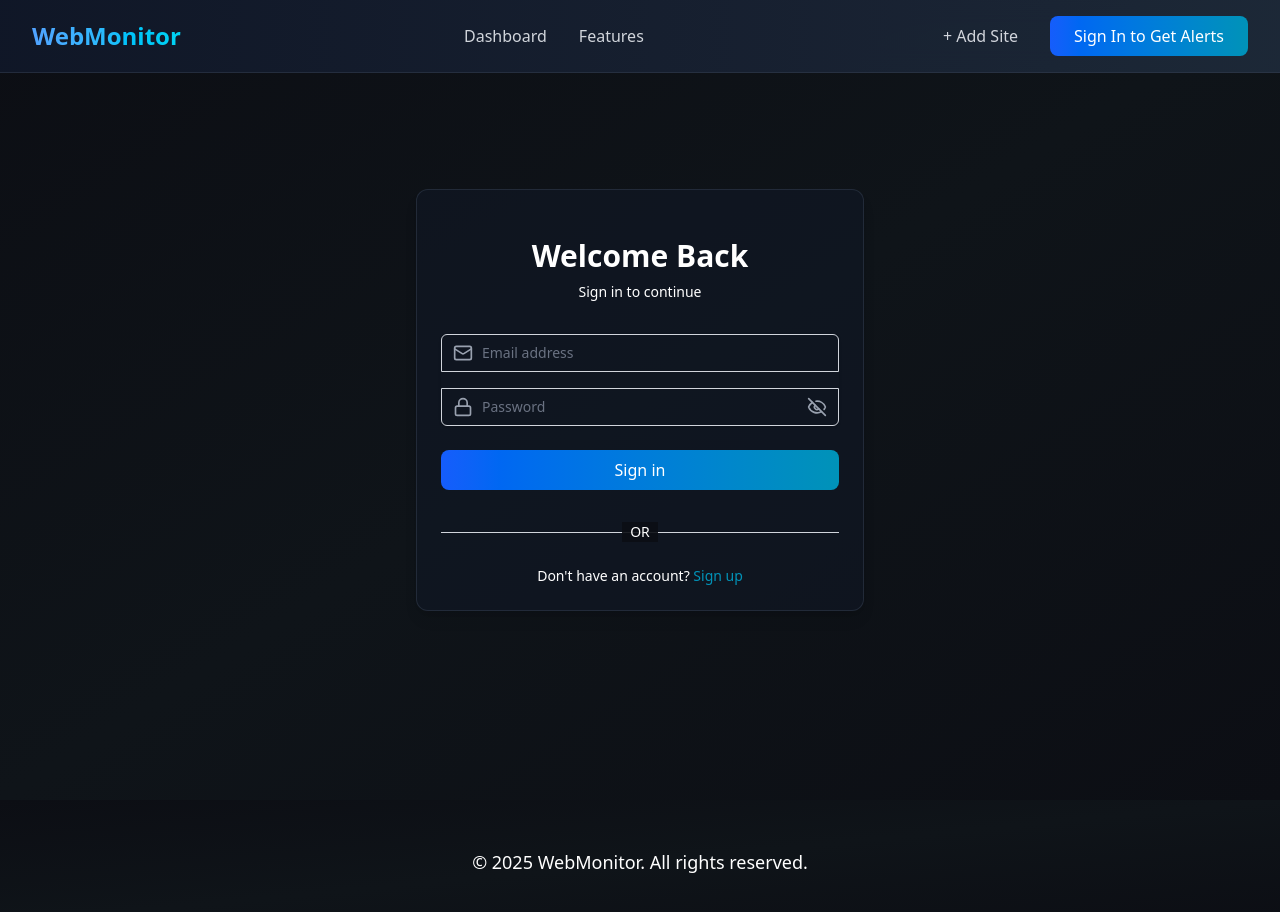
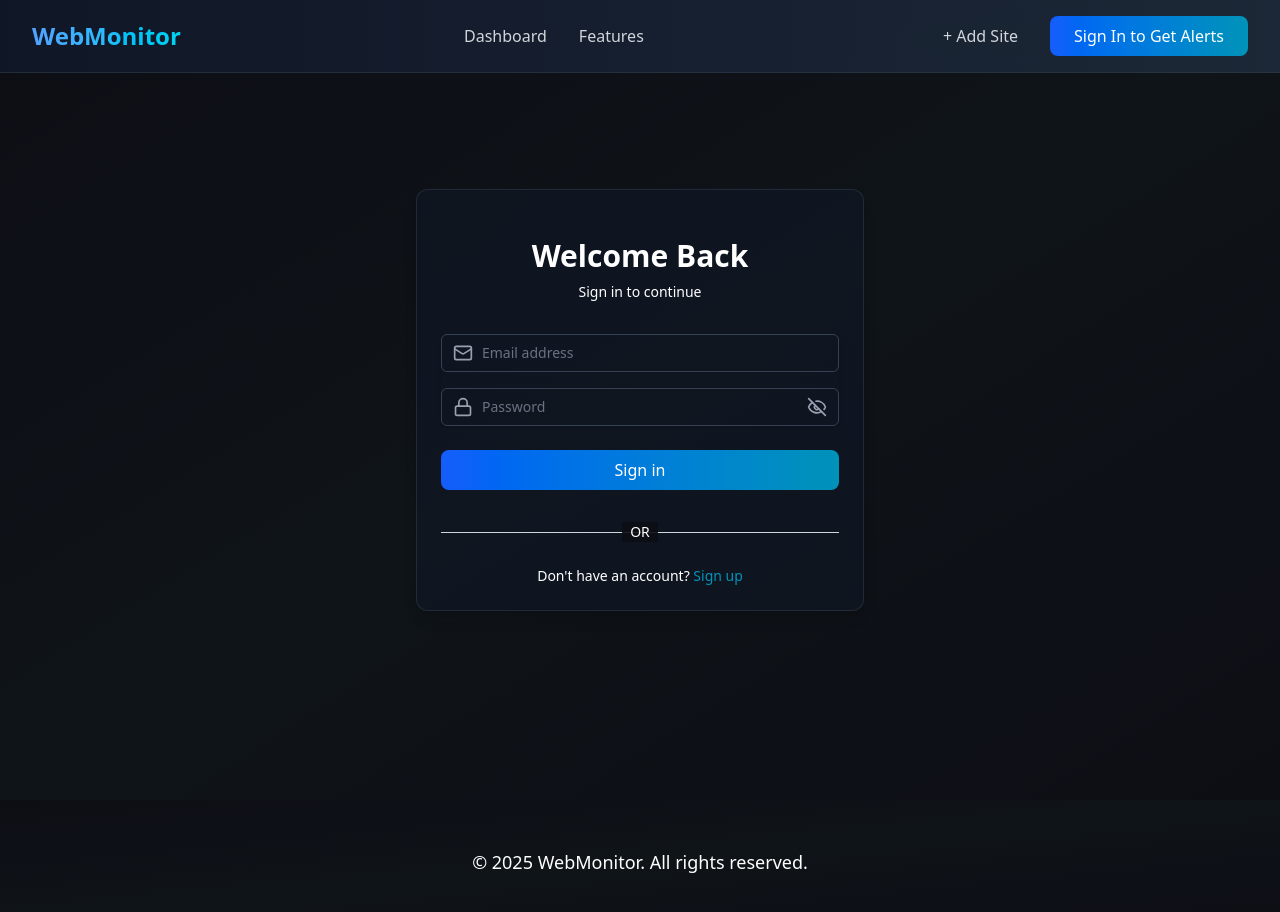
Before and after one commit to Dineshsoni02/WebmonitorV2, a React (Vite) app in the folder frontend/: page /auth in a window 1280 px wide. Both pictures are taken after a click on the button 817 px from the left and 407 px from the top of the page. Shown: the top 912 px of the page. Built offline with nearby package versions, Linux system fonts and the light colour scheme.

Commit message:
auth design changed

```diff
--- a/frontend/src/App.css
+++ b/frontend/src/App.css
@@ -0,0 +1,9 @@
+
+input:-webkit-autofill,
+input:-webkit-autofill:hover,
+input:-webkit-autofill:focus,
+input:-webkit-autofill:active {
+  -webkit-box-shadow: 0 0 0px 10000000px #0c0e14 inset !important;
+  -webkit-text-fill-color: #fff !important;
+  caret-color: #fff !important;
+}
--- a/frontend/src/components/Auth.jsx
+++ b/frontend/src/components/Auth.jsx
@@ -1,5 +1,6 @@
 import React, { useState } from "react";
 import { Eye, EyeOff, Mail, Lock, User } from "lucide-react";
+import { InputWithIcon } from "../utils/InputWithIcon";
 
 const Auth = () => {
   const [isSignIn, setIsSignIn] = useState(true);
@@ -46,7 +47,6 @@
 };
 
 const SignIn = () => {
-  const [showPassword, setShowPassword] = useState(false);
   const [formData, setFormData] = useState({
     email: "",
     password: "",
@@ -69,53 +69,31 @@
   return (
     <form className="mt-8 space-y-6" onSubmit={handleSubmit}>
       <div className="rounded-md shadow-sm -space-y-px">
-        <div className="relative mb-4">
-          <div className="absolute inset-y-0 left-0 pl-3 flex items-center pointer-events-none">
-            <Mail className="h-5 w-5 text-gray-400" />
-          </div>
-          <input
+        <InputWithIcon
           id="email"
           name="email"
           type="email"
-            // autoComplete="email"
+          placeholder="Email address"
+          autoComplete="email"
           required
-            className="appearance-none rounded-none relative block w-full px-3 py-2 pl-10 border border-gray-300 placeholder-gray-500 text-white rounded-t-md focus:outline-none focus:ring-cyan-500/50 focus:border-cyan-500/50 focus:z-10 sm:text-sm"
-            placeholder="Email address"
           value={formData.email}
           onChange={handleChange}
+          Icon={Mail}
+        />
+
+        <InputWithIcon
+          id="password"
+          name="password"
+          type="password"
+          placeholder="Password"
+          autoComplete="current-password"
+          required
+          value={formData.password}
+          onChange={handleChange}
+          Icon={Lock}
+          withToggle
         />
       </div>
-        <div className="relative">
-          <div className="absolute inset-y-0 left-0 pl-3 flex items-center pointer-events-none">
-            <Lock className="h-5 w-5 text-gray-400" />
-          </div>
-          <input
-            id="password"
-            name="password"
-            type={showPassword ? "text" : "password"}
-            // autoComplete="current-password"
-            required
-            className="appearance-none rounded-none relative block w-full px-3 py-2 pl-10 border border-gray-300 placeholder-gray-500 text-white rounded-b-md focus:outline-none focus:ring-cyan-500/50 focus:border-cyan-500/50 focus:z-10 sm:text-sm "
-            placeholder="Password"
-            value={formData.password}
-            onChange={handleChange}
-          />
-          <div className="absolute inset-y-0 right-0 pr-3 flex items-center">
-            <button
-              type="button"
-              className="text-gray-400 hover:text-gray-500 focus:outline-none cursor-pointer"
-              onClick={() => setShowPassword(!showPassword)}
-            >
-              {showPassword ? (
-                <EyeOff className="h-5 w-5" />
-              ) : (
-                <Eye className="h-5 w-5" />
-              )}
-            </button>
-          </div>
-        </div>
-      </div>
-
 
       <div>
         <button
@@ -151,69 +129,42 @@
   return (
     <form className="mt-8 space-y-6" onSubmit={handleSubmit}>
       <div className="rounded-md shadow-sm space-y-4">
-        <div className="relative">
-          <div className="absolute inset-y-0 left-0 pl-3 flex items-center pointer-events-none">
-            <User className="h-5 w-5 text-gray-400" />
-          </div>
-          <input
+        <InputWithIcon
           id="name"
           name="name"
           type="text"
+          placeholder="Full name"
           autoComplete="name"
           required
-            className="appearance-none rounded-none relative block w-full px-3 py-2 pl-10 border border-gray-300 placeholder-gray-500 text-white rounded-t-md focus:outline-none focus:ring-cyan-500/50 focus:border-cyan-500/50 focus:z-10 sm:text-sm"
-            placeholder="Full name"
           value={formData.name}
           onChange={handleChange}
+          Icon={User}
         />
-        </div>
 
-        <div className="relative">
-          <div className="absolute inset-y-0 left-0 pl-3 flex items-center pointer-events-none">
-            <Mail className="h-5 w-5 text-gray-400" />
-          </div>
-          <input
+        <InputWithIcon
           id="email"
           name="email"
           type="email"
           autoComplete="email"
           required
-            className="appearance-none rounded-none relative block w-full px-3 py-2 pl-10 border border-gray-300 placeholder-gray-500 text-white focus:outline-none focus:ring-cyan-500/50 focus:border-cyan-500/50 focus:z-10 sm:text-sm"
           placeholder="Email address"
           value={formData.email}
           onChange={handleChange}
+          Icon={Mail}
         />
-        </div>
 
-        <div className="relative">
-          <div className="absolute inset-y-0 left-0 pl-3 flex items-center pointer-events-none">
-            <Lock className="h-5 w-5 text-gray-400" />
-          </div>
-          <input
+        <InputWithIcon
           id="password"
           name="password"
-            type={showPassword ? "text" : "password"}
-            autoComplete="new-password"
+          type="password"
+          placeholder="Password"
+          autoComplete="current-password"
           required
-            className="appearance-none rounded-none relative block w-full px-3 py-2 pl-10 border border-gray-300 rounded-b-md placeholder-gray-500 text-white focus:outline-none focus:ring-cyan-500/50 focus:border-cyan-500/50 focus:z-10 sm:text-sm"
-            placeholder="Password"
           value={formData.password}
           onChange={handleChange}
+          Icon={Lock}
+          withToggle
         />
-          <div className="absolute inset-y-0 right-0 pr-3 flex items-center">
-            <button
-              type="button"
-              className="text-gray-400 hover:text-gray-500 focus:outline-none cursor-pointer"
-              onClick={() => setShowPassword(!showPassword)}
-            >
-              {showPassword ? (
-                <EyeOff className="h-5 w-5" />
-              ) : (
-                <Eye className="h-5 w-5" />
-              )}
-            </button>
-          </div>
-        </div>
 
 
       </div>
--- /dev/null
+++ b/frontend/src/utils/InputWithIcon.jsx
@@ -0,0 +1,56 @@
+import { useState } from "react";
+import { Eye, EyeOff } from "lucide-react";
+
+export const InputWithIcon = ({
+  id,
+  name,
+  type = "text",
+  placeholder,
+  value,
+  onChange,
+  Icon,
+  autoComplete,
+  required = false,
+  withToggle = false,
+}) => {
+  const [showPassword, setShowPassword] = useState(false);
+
+  return (
+    <div className="relative mb-4">
+      {/* Icon */}
+      <div className="absolute inset-y-0 left-0 pl-3 flex items-center pointer-events-none bg-[#0c0e14]/0">
+        <Icon className="h-5 w-5 text-gray-400" />
+      </div>
+
+      {/* Input */}
+      <input
+        id={id}
+        name={name}
+        type={withToggle ? (showPassword ? "text" : "password") : type}
+        placeholder={placeholder}
+        autoComplete={autoComplete}
+        required={required}
+        value={value}
+        onChange={onChange}
+        className="appearance-none block w-full px-3 py-2 pl-10 border border-gray-700 bg-[#0c0e14]/0 text-white rounded-md placeholder-gray-500 focus:outline-none focus:ring-cyan-500/50 focus:border-cyan-500/50 sm:text-sm"
+      />
+
+      {/* Password toggle */}
+      {withToggle && (
+        <div className="absolute inset-y-0 right-0 pr-3 flex items-center">
+          <button
+            type="button"
+            className="text-gray-400 hover:text-gray-500 focus:outline-none cursor-pointer"
+            onClick={() => setShowPassword(!showPassword)}
+          >
+            {showPassword ? (
+              <EyeOff className="h-5 w-5" />
+            ) : (
+              <Eye className="h-5 w-5" />
+            )}
+          </button>
+        </div>
+      )}
+    </div>
+  );
+};
```
Lines whose indentation alone changed are shown as unchanged.
